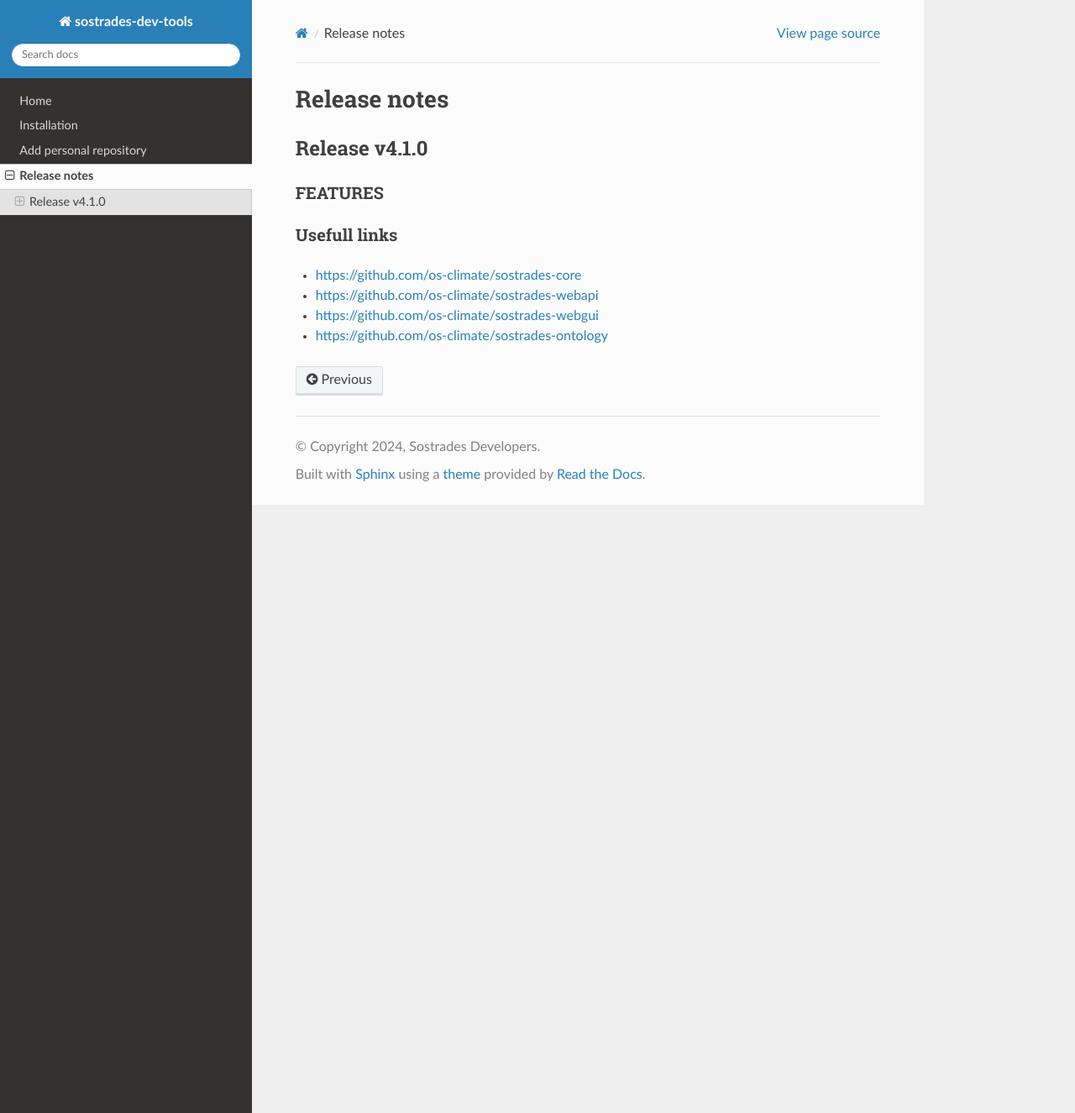
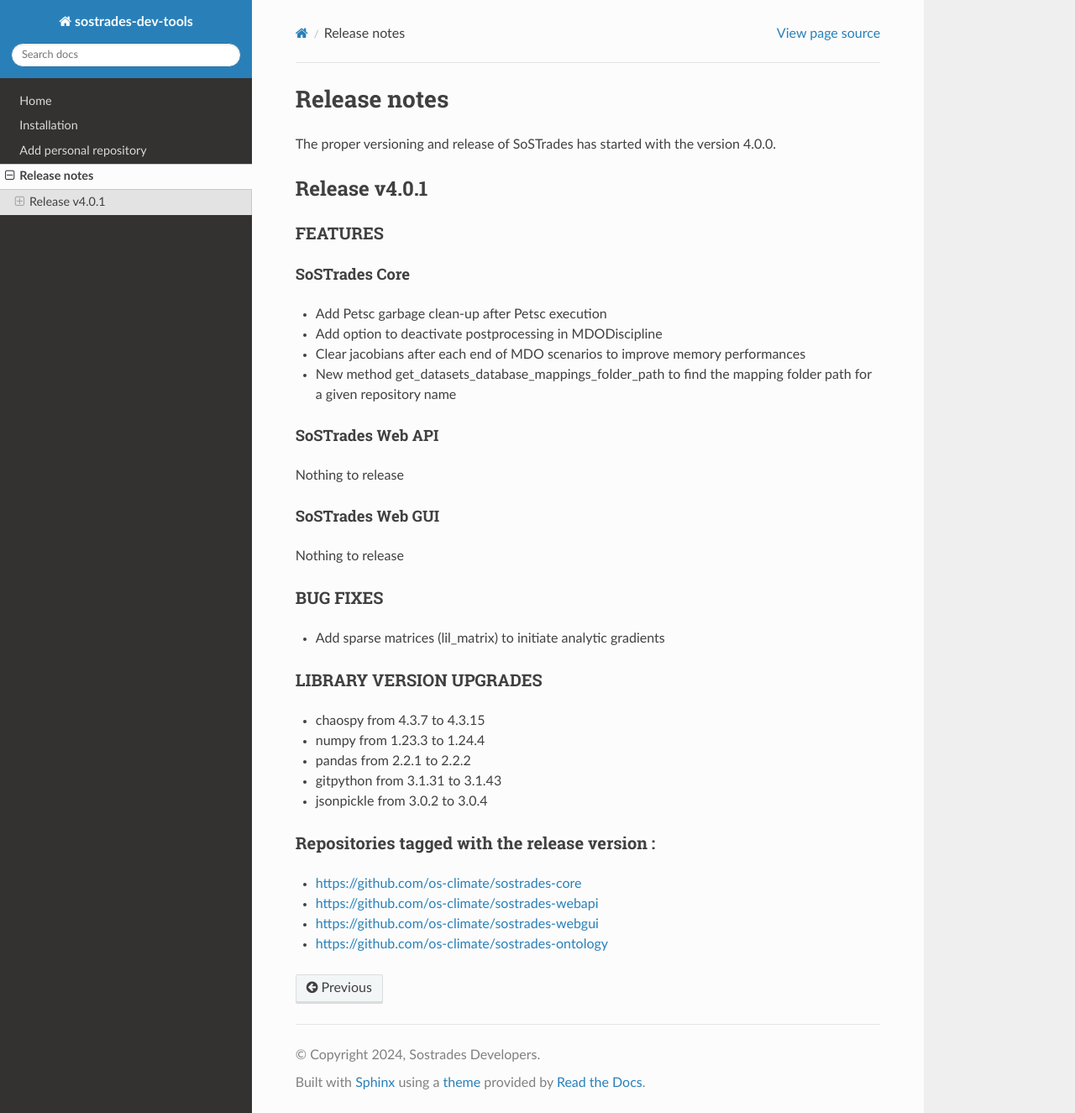
Before and after one commit to os-climate/sostrades-dev-tools, a Sphinx documentation site: the page built from docs/source/release-notes.md, in a window 1280 px wide and 1325 px high. Shown: the whole window at 84% size. Built offline with Sphinx 7.4.7 and the Read the Docs theme 2.0.0, drawn with Linux system fonts in a browser that asks for light colours.

Commit message:
Push the release for the 4.0.1 version

```diff
--- a/docs/source/release-notes.md
+++ b/docs/source/release-notes.md
@@ -1,13 +1,41 @@
 # Release notes
 
-## Release v4.1.0
+The proper versioning and release of SoSTrades has started with the version 4.0.0.
+
+## Release v4.0.1
 
 ### FEATURES
 
-<text>
+#### SoSTrades Core
 
-### Usefull links
- * [https://github.com/os-climate/sostrades-core](https://github.com/os-climate/sostrades-core)
- * [https://github.com/os-climate/sostrades-webapi](https://github.com/os-climate/sostrades-webapi)
- * [https://github.com/os-climate/sostrades-webgui](https://github.com/os-climate/sostrades-webgui)
- * [https://github.com/os-climate/sostrades-ontology](https://github.com/os-climate/sostrades-ontology)
+* Add Petsc garbage clean-up after Petsc execution
+* Add option to deactivate postprocessing in MDODiscipline
+* Clear jacobians after each end of MDO scenarios to improve memory performances
+* New method get_datasets_database_mappings_folder_path to find the mapping folder path for a given repository name
+
+#### SoSTrades Web API
+
+Nothing to release
+
+#### SoSTrades Web GUI
+
+Nothing to release
+
+### BUG FIXES
+
+* Add sparse matrices (lil_matrix) to initiate analytic gradients
+
+### LIBRARY VERSION UPGRADES
+
+* chaospy from 4.3.7 to 4.3.15
+* numpy from 1.23.3 to 1.24.4
+* pandas from 2.2.1 to 2.2.2
+* gitpython from 3.1.31 to 3.1.43
+* jsonpickle from 3.0.2 to 3.0.4
+
+### Repositories tagged with the release version :
+
+* [https://github.com/os-climate/sostrades-core](https://github.com/os-climate/sostrades-core)
+* [https://github.com/os-climate/sostrades-webapi](https://github.com/os-climate/sostrades-webapi)
+* [https://github.com/os-climate/sostrades-webgui](https://github.com/os-climate/sostrades-webgui)
+* [https://github.com/os-climate/sostrades-ontology](https://github.com/os-climate/sostrades-ontology)
```
